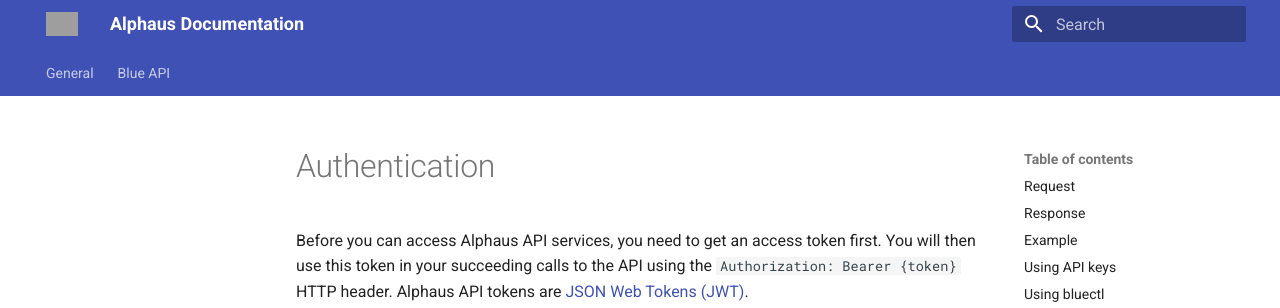
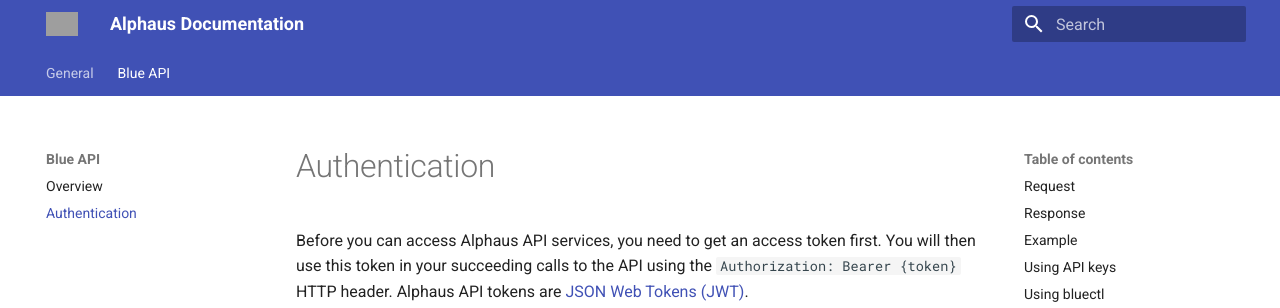
Before and after one commit to alphauslabs/tmpdocs, an MkDocs documentation site: the page built from docs/blueapi/authentication.md, in a window 1280 px wide. Shown: the top 308 px of the page. Built offline with MkDocs 1.6.1 and Material for MkDocs 9.7.7, drawn with Linux system fonts in a browser that asks for light colours; grey boxes are pictures that could not be loaded.

Commit message:
chore: fix lin

```diff
--- a/mkdocs.yml
+++ b/mkdocs.yml
@@ -12,7 +12,7 @@
   - 'getting-started.md'
 - 'Blue API':
   - 'blueapi/overview.md'
-  - 'blueapi/getting-started.md'
+  - 'blueapi/authentication.md'
 
 markdown_extensions:
 - admonition
```
